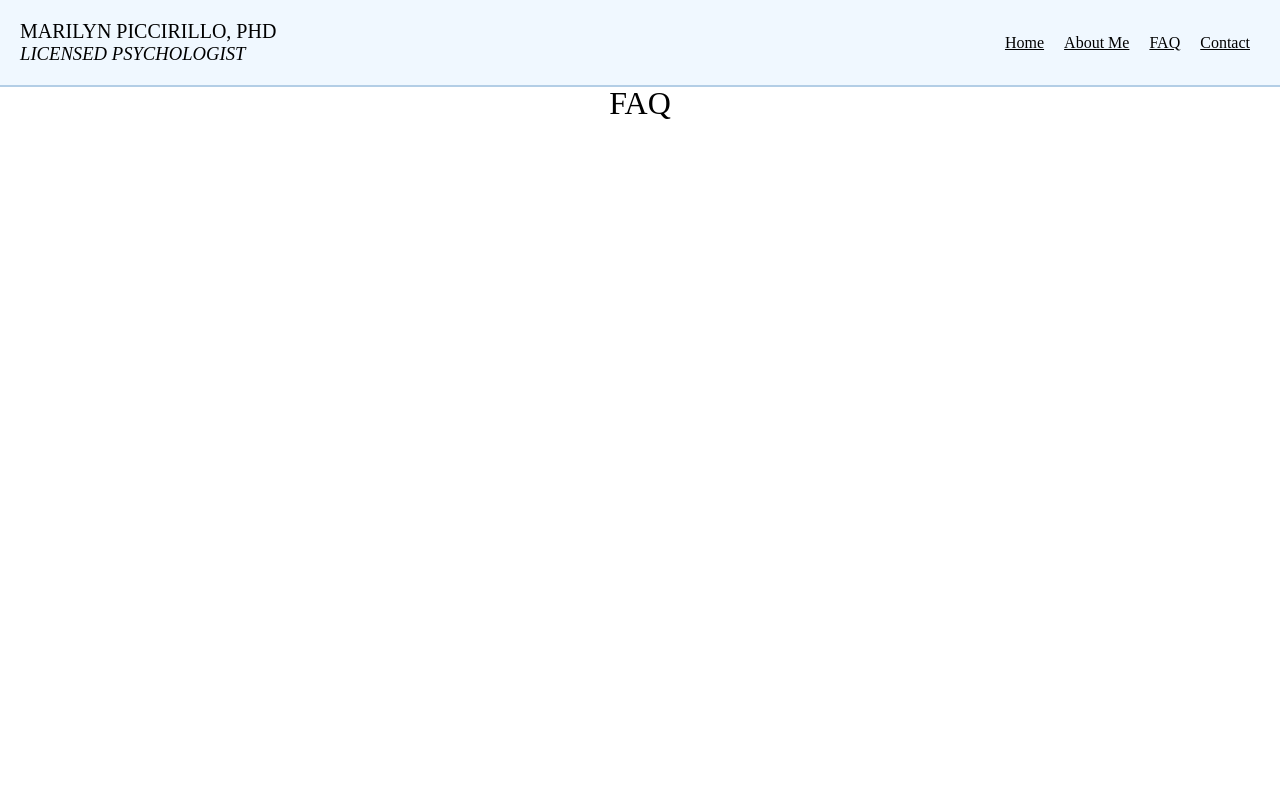
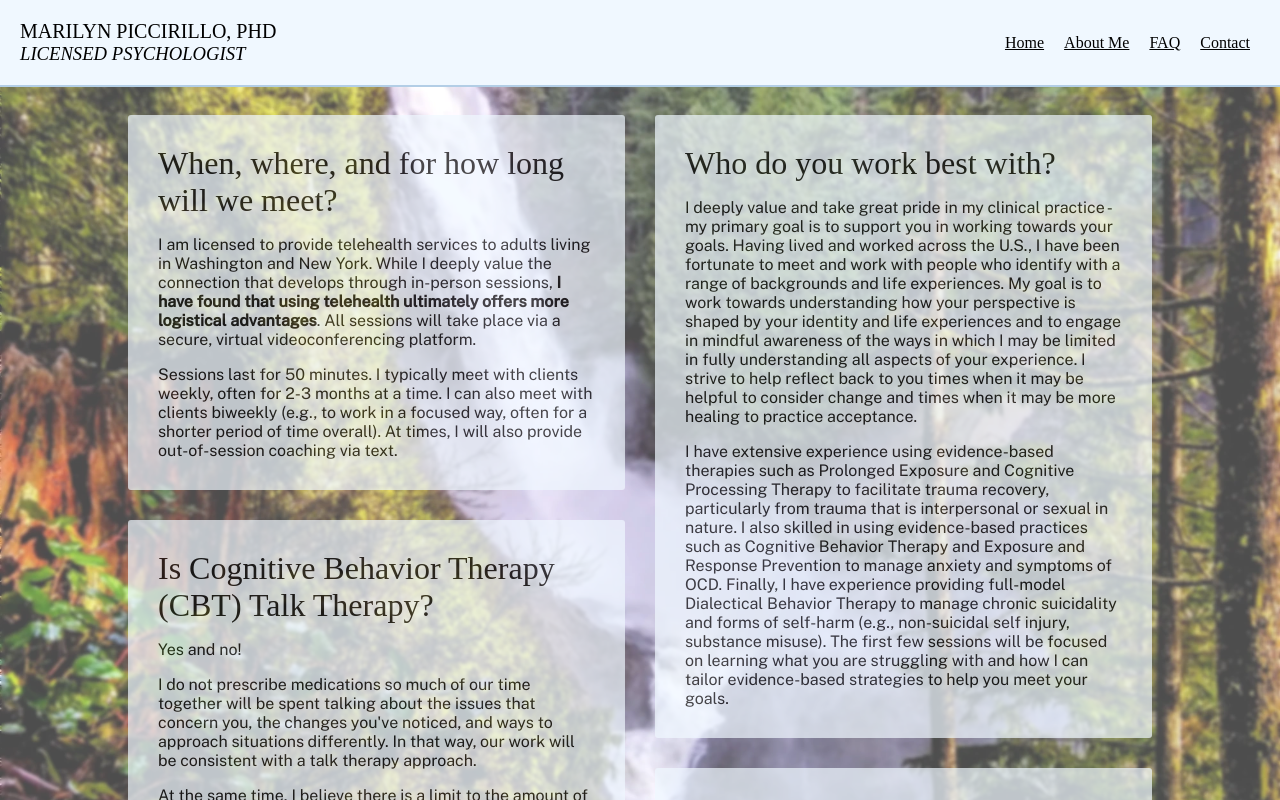
Before and after one commit to jpiccirillo/marilyn-portfolio, a Vue app: page /faq in a window 1280 px wide. Built offline with nearby package versions, Linux system fonts and the light colour scheme; a web font is replaced by a local one.

Commit message:
Set up FAQ page

```diff
--- /dev/null
+++ b/src/assets/cardStyle.scss
@@ -0,0 +1,48 @@
+* {
+  text-align: left;
+}
+
+pre {
+  display: inline-block;
+  margin: 0px;
+}
+
+.card {
+  background-color: var(--navbar-background);
+  opacity: 0.7;
+  border-radius: 3px;
+  padding: 30px;
+  box-sizing: border-box;
+  break-inside: avoid;
+  margin-bottom: 30px;
+}
+
+.grid {
+  column-count: 2;
+  column-gap: 30px;
+  grid-gap: 30px;
+  row-gap: 30px;
+  max-width: 1100px;
+  width: 80%;
+  margin: 30px;
+}
+
+ul {
+  margin-bottom: 0px;
+}
+
+p:last-child {
+  margin-bottom: 0px;
+}
+
+@media screen and (max-width: 700px) {
+  .grid {
+    column-count: 1;
+  }
+  h1 {
+    font-size: 16pt;
+  }
+  h2 {
+    font-size: 14pt;
+  }
+}
--- a/src/components/GauzyBackground.vue
+++ b/src/components/GauzyBackground.vue
@@ -17,7 +17,7 @@ export default {
   computed: {
     style() {
       return {
-        background: `url(${this.background}) no-repeat center center fixed`,
+        'background-image': `url(${this.background})`,
       }
     },
   },
@@ -48,6 +48,7 @@ export default {
   -moz-background-size: cover;
   -o-background-size: cover;
   background-size: cover;
+  background-position: center;
 }
 
 .background-container {
--- a/src/views/AboutMe.vue
+++ b/src/views/AboutMe.vue
@@ -118,48 +118,6 @@ export default {
 }
 </script>
 
-<!-- Add "scoped" attribute to limit CSS to this component only -->
 <style scoped>
-* {
-  text-align: left;
-}
-
-pre {
-  display: inline-block;
-  margin: 0px;
-}
-
-.card {
-  background-color: var(--navbar-background);
-  opacity: 0.9;
-  border-radius: 3px;
-  padding: 30px;
-  box-sizing: border-box;
-  break-inside: avoid;
-  margin-bottom: 30px;
-}
-
-.grid {
-  column-count: 2;
-  column-gap: 30px;
-  grid-gap: 30px;
-  row-gap: 30px;
-  max-width: 1100px;
-  width: 80%;
-  margin: 30px;
-}
-
-ul {
-  margin-bottom: 0px;
-}
-
-p:last-child {
-  margin-bottom: 0px;
-}
-
-@media screen and (max-width: 700px) {
-  .grid {
-    column-count: 1;
-  }
-}
+@import '../assets/cardStyle.scss';
 </style>
--- a/src/views/FAQ.vue
+++ b/src/views/FAQ.vue
@@ -1,14 +1,127 @@
 <template>
-  <div class="">
-    <h1>FAQ</h1>
-  </div>
+  <GauzyBackground :background="require('../assets/waterfall2.webp')">
+    <div class="grid">
+      <div class="card">
+        <h1>When, where, and for how long will we meet?</h1>
+        <p>
+          I am licensed to provide telehealth services to adults living in
+          Washington and New York. While I deeply value the connection that
+          develops through in-person sessions, <strong>I have found that using
+          telehealth ultimately offers more logistical advantages</strong>. All sessions
+          will take place via a secure, virtual videoconferencing platform.
+        </p>
+        <p>
+          Sessions last for 50 minutes. I typically meet with clients weekly,
+          often for 2-3 months at a time. I can also meet with clients biweekly
+          (e.g., to work in a focused way, often for a shorter period of time
+          overall). At times, I will also provide out-of-session coaching via
+          text.
+        </p>
+      </div>
+      <div class="card">
+        <h1>Is Cognitive Behavior Therapy (CBT) Talk Therapy?</h1>
+        <p>Yes and no!</p>
+        <p>
+          I do not prescribe medications so much of our time together will be
+          spent talking about the issues that concern you, the changes you've
+          noticed, and ways to approach situations differently. In that way, our
+          work will be consistent with a talk therapy approach.
+        </p>
+        <p>
+          At the same time, I believe there is a limit to the amount of change
+          that a weekly hour of focused conversation can provide. For that
+          reason, I like to describe CBT as an active talk therapy approach. I
+          want to help you get back into doing things that you used to enjoy or
+          that used to be less challenging. During session, we'll spend time
+          talking about how you can approach rather than avoid stressful
+          memories or situations. We'll work towards facing your fears both
+          during session and outside of session. Very often, approaching (vs.
+          avoiding) feared memories or situations help to reduce anxiety and
+          distress over time. My goal as your therapist will be to help coach
+          and support you in identifying patterns of avoidance and practice new
+          ways of approaching life both in and out of session. To help you get
+          the maximal benefit from therapy, I will ask you to complete
+          questionnaires in between sessions to help me track how we're doing
+          towards reaching your goals.
+        </p>
+      </div>
+      <!-- </div> -->
+      <!-- <div class="column2"> -->
+      <div class="card">
+        <h1>Who do you work best with?</h1>
+        <p>
+          I deeply value and take great pride in my clinical practice - my
+          primary goal is to support you in working towards your goals. Having
+          lived and worked across the U.S., I have been fortunate to meet and
+          work with people who identify with a range of backgrounds and life
+          experiences. My goal is to work towards understanding how your
+          perspective is shaped by your identity and life experiences and to
+          engage in mindful awareness of the ways in which I may be limited in
+          fully understanding all aspects of your experience. I strive to help
+          reflect back to you times when it may be helpful to consider change
+          and times when it may be more healing to practice acceptance.
+        </p>
+        <p>
+          I have extensive experience using evidence-based therapies such as
+          Prolonged Exposure and Cognitive Processing Therapy to facilitate
+          trauma recovery, particularly from trauma that is interpersonal or
+          sexual in nature. I also skilled in using evidence-based practices
+          such as Cognitive Behavior Therapy and Exposure and Response
+          Prevention to manage anxiety and symptoms of OCD. Finally, I have
+          experience providing full-model Dialectical Behavior Therapy to manage
+          chronic suicidality and forms of self-harm (e.g., non-suicidal self
+          injury, substance misuse). The first few sessions will be focused on
+          learning what you are struggling with and how I can tailor
+          evidence-based strategies to help you meet your goals.
+        </p>
+      </div>
+      <div class="card">
+        <h1>Insurance and payment</h1>
+        <p>
+          My fee for consultation and psychotherapy is available upon request.
+        </p>
+        <p>
+          I am not paneled with insurance companies and am considered an
+          out-of-network provider. Some clients may be able to use
+          out-of-network benefits to reimburse part of their sessions. I will
+          provide you with a superbill that can be submitted to your insurance
+          company for reimbursement purposes.
+        </p>
+        <p>
+          Before we begin, I encourage you to ask your insurance provider:
+        </p>
+        <ol>
+          <li>
+            If you have out-of-network benefits for mental health/behavioral
+            health treatment
+          </li>
+          <li>
+            The amount you would pay in co-insurance (the amount you are
+            responsible for)
+          </li>
+          <li>
+            If you have an out-of-network deductible that needs to be met before
+            you are eligible for reimbursement
+          </li>
+        </ol>
+        <p>
+          I accept payment via debit/credit card. You are welcome to use your
+          HSA/FSA debit card to pay for sessions.
+        </p>
+      </div>
+    </div>
+  </GauzyBackground>
 </template>
 
 <script>
+import GauzyBackground from '../components/GauzyBackground.vue'
+
 export default {
   name: 'FAQ',
+  components: { GauzyBackground },
 }
 </script>
 
-<!-- Add "scoped" attribute to limit CSS to this component only -->
-<style scoped lang="scss"></style>
+<style scoped lang="scss">
+@import '../assets/cardStyle.scss';
+</style>
```
Also changed, not shown: src/assets/waterfall2.webp (added).
